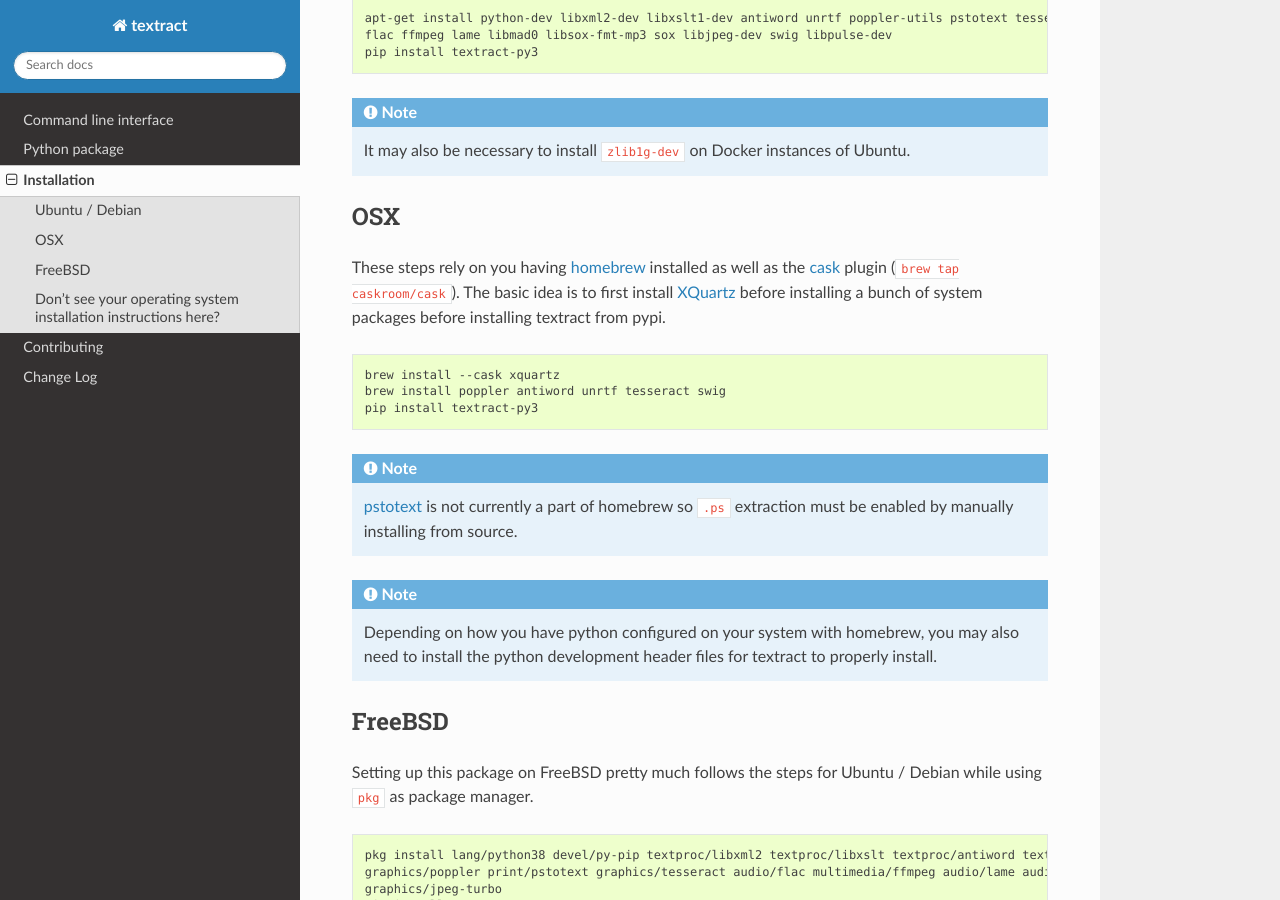
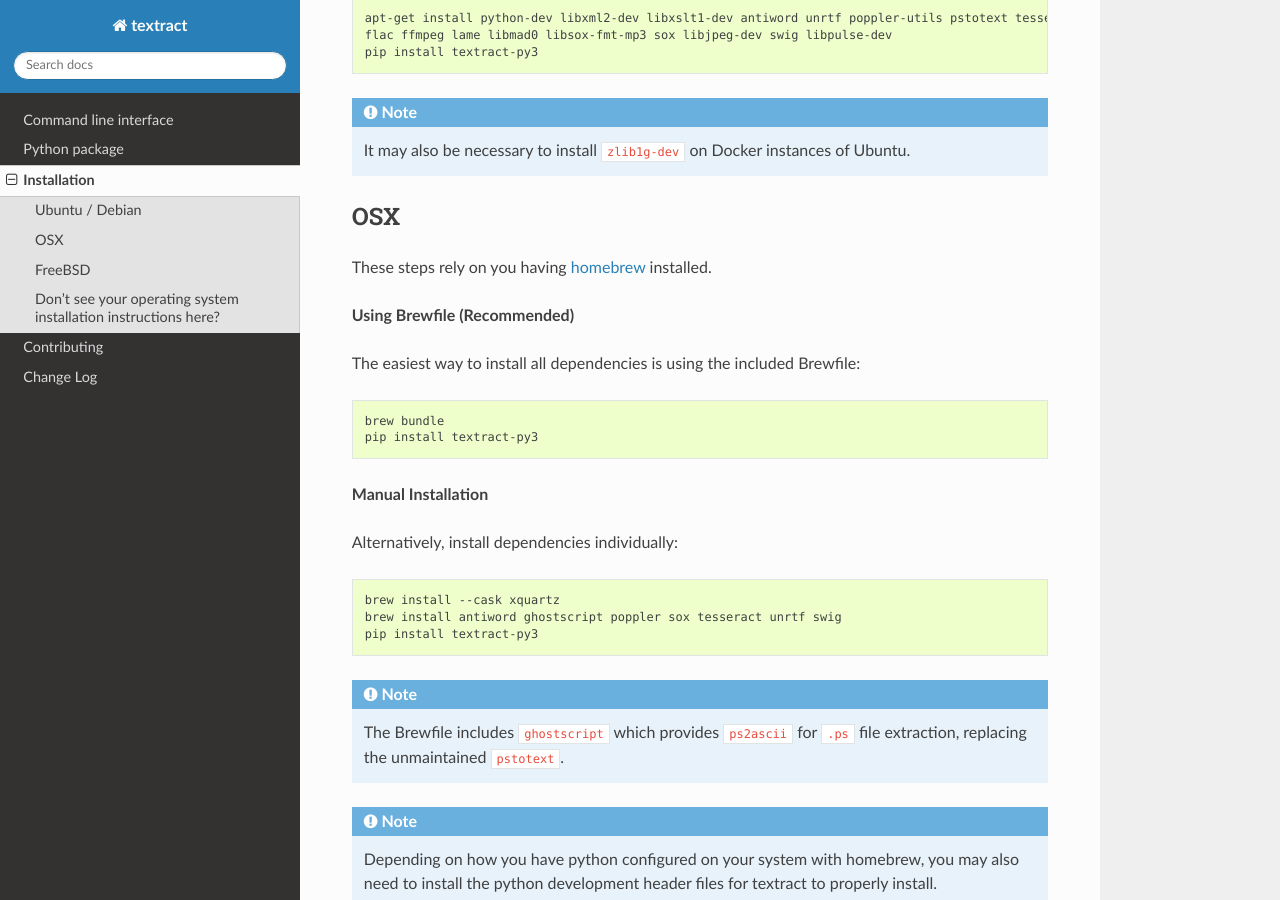
Before and after one commit to deanmalmgren/textract, a Sphinx documentation site: the page built from docs/installation.rst, in a window 1280 px wide and 900 px high, scrolled down 583 px. Built offline with Sphinx 7.4.7 and the Read the Docs theme 3.1.0, drawn with Linux system fonts in a browser that asks for light colours.

Commit message:
docs: add Brewfile

```diff
--- a/docs/installation.rst
+++ b/docs/installation.rst
@@ -40,16 +40,25 @@
 OSX
 ---
 
-These steps rely on you having `homebrew <http://brew.sh/>`_ installed
-as well as the `cask <http://caskroom.io/>`_ plugin (``brew tap caskroom/cask``). The basic idea is to first install
-`XQuartz <https://xquartz.macosforge.org/landing/>`_ before
-installing a bunch of system packages before installing textract from
-pypi.
+These steps rely on you having `homebrew <http://brew.sh/>`_ installed.
+
+**Using Brewfile (Recommended)**
+
+The easiest way to install all dependencies is using the included Brewfile:
+
+.. code-block:: bash
+
+    brew bundle
+    pip install textract-py3
+
+**Manual Installation**
+
+Alternatively, install dependencies individually:
 
 .. code-block:: bash
 
     brew install --cask xquartz
-    brew install poppler antiword unrtf tesseract swig
+    brew install antiword ghostscript poppler sox tesseract unrtf swig
     pip install textract-py3
 
 ..     brew install libxml2 libxslt antiword poppler tesseract
@@ -57,9 +66,8 @@
 
 .. note::
 
-    `pstotext <http://pages.cs.wisc.edu/~ghost/doc/pstotext.htm>`_ is
-    not currently a part of homebrew so ``.ps`` extraction must be
-    enabled by manually installing from source.
+    The Brewfile includes ``ghostscript`` which provides ``ps2ascii`` for
+    ``.ps`` file extraction, replacing the unmaintained ``pstotext``.
 
 .. note::
 
```
Also changed, not shown: README.md (+6 -0 lines), 1 other file.
